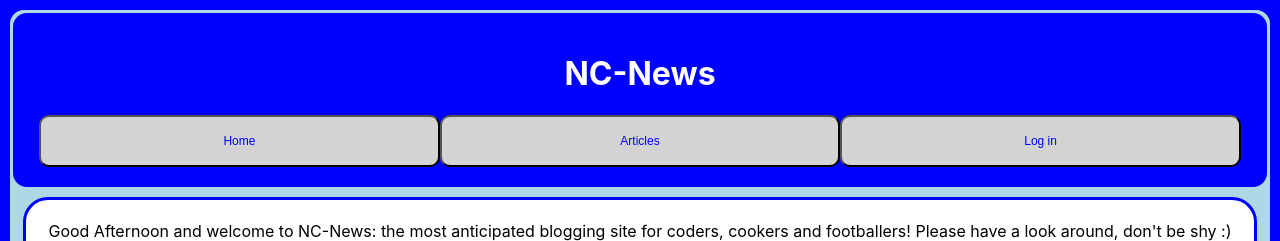
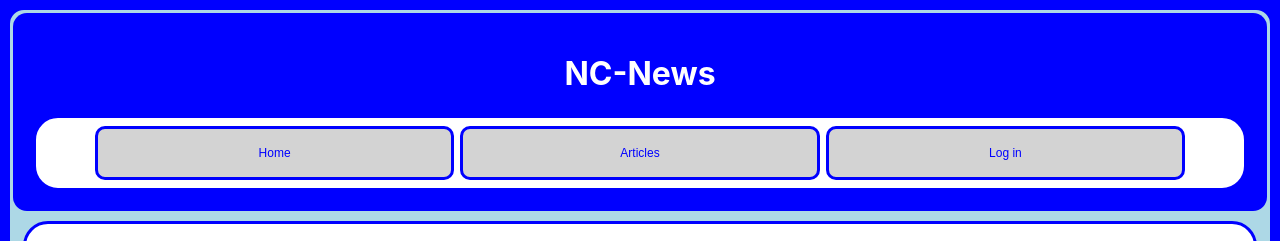
Before and after one commit to shalommoise/fe-nc-news, a React (Create React App) app: page / in a window 1280 px wide. Shown: the top 241 px of the page. Built offline with nearby package versions, Linux system fonts and the light colour scheme; no server answers.

Commit message:
more styling

```diff
--- a/src/App.css
+++ b/src/App.css
@@ -19,6 +19,17 @@ h1 {
 }
 .comments {
   grid-area: comments;
+}
+.filterorder {
+  background-color: white;
+}
+
+.mainNavBar {
+  padding: 5px;
+
+  background-color: white;
+  border: solid blue;
+  border-radius: 25px;
 }
 .bigitem {
   padding: 10px;
@@ -86,7 +97,9 @@ ul {
 }
 
 .navButton {
-  width: 33%;
+  margin: 3px;
+  width: 30%;
+  border: solid blue;
 }
 
 .topicsbutton {
```
